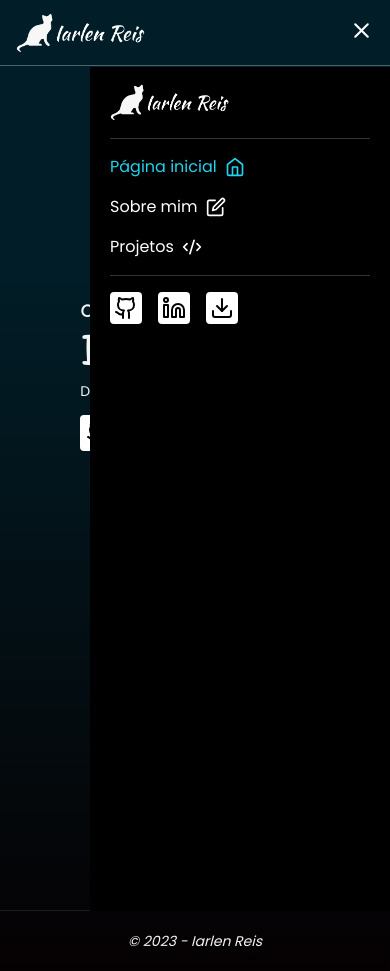
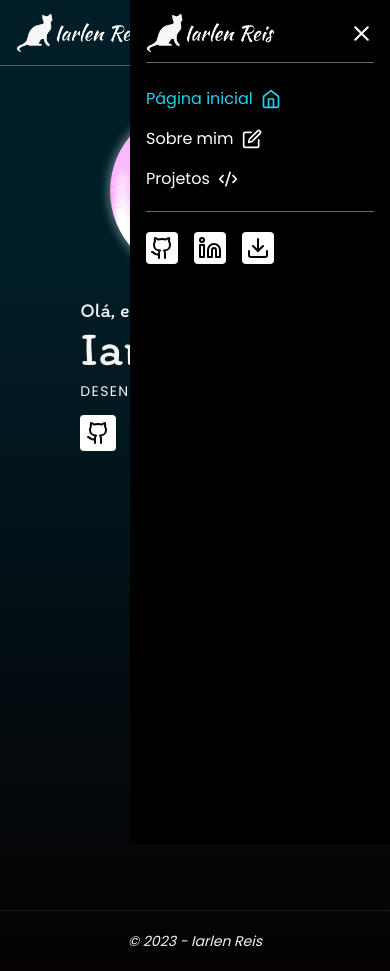
Before and after one commit to iarlen-reis/portfolio-fullstack, a Next.js app: page / in a window 390 px wide. Both pictures are taken after a click on the button 361 px from the left and 30 px from the top of the page. Built offline with nearby package versions, Linux system fonts and the light colour scheme.

Commit message:
refactor: refactoring the MenuMobile component and adding component unit tests.

```diff
--- a/src/components/MenuMobile/index.tsx
+++ b/src/components/MenuMobile/index.tsx
@@ -10,30 +10,41 @@ import {
 import LinkNavigation from '../LinkNavigation'
 import LinkExternalWithIcon from '../LinkExternalWithIcon'
 import { useMenuContext } from '@/contexts/MenuContext'
+import Link from 'next/link'
 import Image from 'next/image'
+import MenuButton from '../Header/MenuButton'
+
 import Logo from '/public/logo-1.png'
 const MenuMobile = () => {
-  const { isMobile } = useMenuContext()
+  const { isMobile, handleIsMobile } = useMenuContext()
   return (
     <>
       {isMobile && (
-        <div className="absolute right-0 top-[67px] flex h-screen w-[300px] flex-col divide-y divide-white/20 bg-black px-5 md:hidden">
-          <div className="py-4">
-            <Image src={Logo} alt="logo" width={120} height={70} />
+        <div className="menu__mobile absolute right-0 top-0 z-10 flex h-screen w-[260px] flex-col bg-black px-4 transition-all md:hidden">
+          <div className="mt-3 flex items-center justify-between border-b border-white/40 pb-2">
+            <Link href="/">
+              <Image
+                src={Logo}
+                alt="logo de um gato branco com o nome Iarlen Reis escrito do lado"
+                width={130}
+                height={70}
+              />
+            </Link>
+            <MenuButton />
           </div>
-          <nav className="flex items-center justify-start py-4">
-            <ul className="flex flex-col items-start justify-start gap-4">
-              <li>
+          <nav className="mt-6 flex items-center justify-start border-b border-white/40 pb-5">
+            <ul className="flex flex-col items-start justify-center gap-4">
+              <li onClick={handleIsMobile}>
                 <LinkNavigation name="Página inicial" to="/" icon={HomeIcon} />
               </li>
-              <li>
+              <li onClick={handleIsMobile}>
                 <LinkNavigation
                   name="Sobre mim"
                   to="/sobre"
                   icon={PenSquareIcon}
                 />
               </li>
-              <li>
+              <li onClick={handleIsMobile}>
                 <LinkNavigation
                   name="Projetos"
                   to="/projetos"
@@ -42,7 +53,7 @@ const MenuMobile = () => {
               </li>
             </ul>
           </nav>
-          <ul className="flex items-center gap-4 py-4">
+          <ul className="mt-5 flex items-center gap-4">
             <LinkExternalWithIcon
               to="https://github.com/Iarlen-reis"
               icon={GithubIcon}
```
Also changed, not shown: 1 other file (tests, documents, lock files or other folders).
